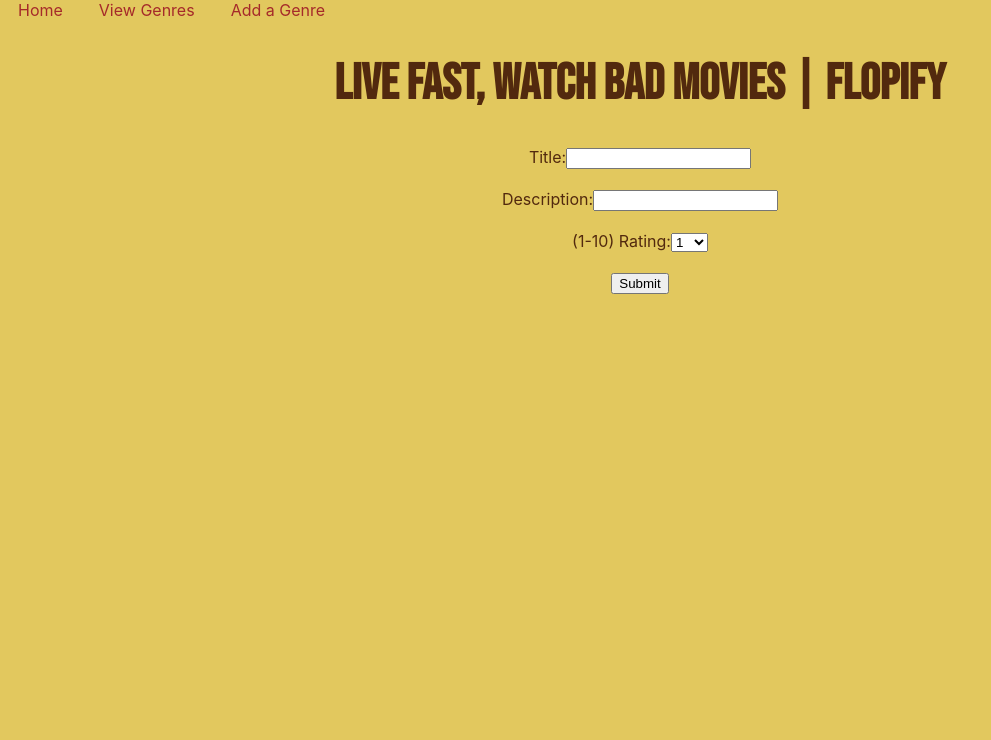
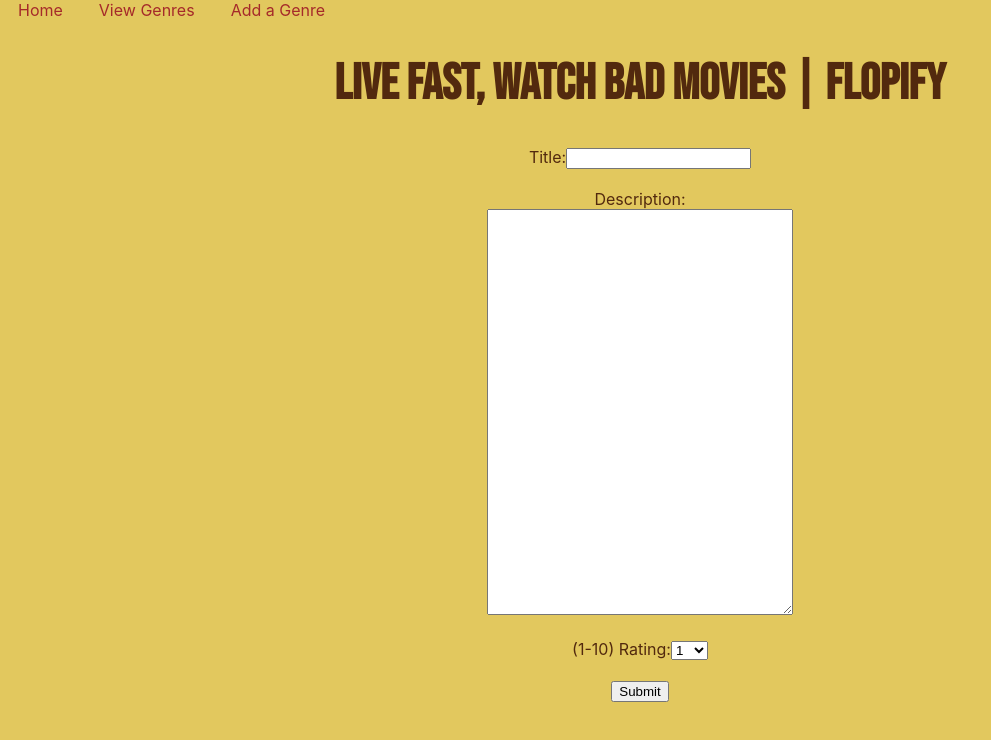
Before and after one commit to elizabethhyer/react-flopify, a React (Create React App) app in the folder flopify-frontend/: page /genres/1/movies/1/edit in a window 1280 px wide. Shown: the top 740 px of the page, without its empty margins (0-991 px from the left). Built offline with nearby package versions, Linux system fonts and the light colour scheme; no server answers.

Commit message:
adds style changes to the movie input form in App.css

```diff
--- a/flopify-frontend/src/App.css
+++ b/flopify-frontend/src/App.css
@@ -36,3 +36,8 @@
     transform: rotate(360deg);
   }
 }
+
+textarea {
+  width: 300px;
+  height: 400px;
+}
--- a/flopify-frontend/src/components/Movie.js
+++ b/flopify-frontend/src/components/Movie.js
@@ -13,8 +13,6 @@
     props.deleteMovie(movie.id, movie.genre_id);
     props.history.push("/genres");
   };
-
-  console.log(props.match);
 
   return (
     <div>
--- a/flopify-frontend/src/components/MovieInput.js
+++ b/flopify-frontend/src/components/MovieInput.js
@@ -54,7 +54,8 @@
           <br />
           <br />
           <label>Description:</label>
-          <input
+          <br />
+          <textarea
             type="text"
             name="description"
             value={this.state.description}
--- a/flopify-frontend/src/index.js
+++ b/flopify-frontend/src/index.js
@@ -6,12 +6,12 @@
 import { Provider } from "react-redux";
 import { BrowserRouter as Router, Route } from "react-router-dom";
 import Home from "./components/Home";
-import GenreInput from "./components/GenreInput";
-import Genres from "./components/Genres";
+// import GenreInput from "./components/GenreInput";
+// import Genres from "./components/Genres";
 import Navbar from "./navigation/Navbar";
 import genreReducer from "./reducers/genreReducer";
 import App from "./App";
-import MovieInput from "./components/MovieInput";
+// import MovieInput from "./components/MovieInput";
 
 const composeEnhancers = window.__REDUX_DEVTOOLS_EXTENSION_COMPOSE__ || compose;
 
```
Also changed, not shown: 1 other file (tests, documents, lock files or other folders).
